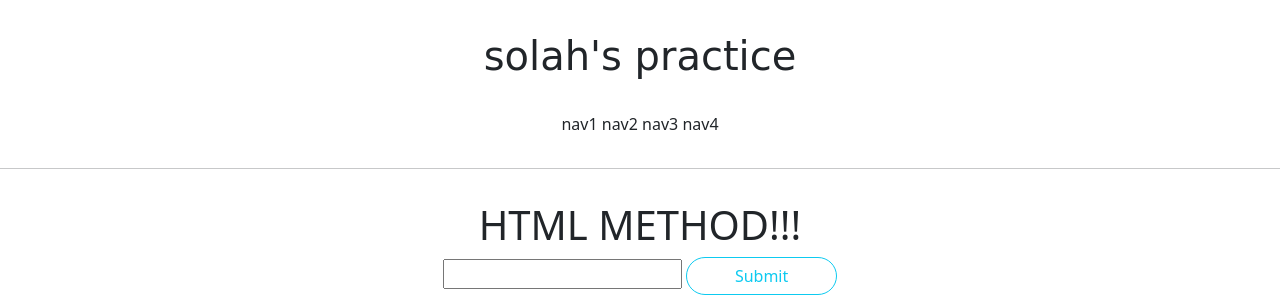
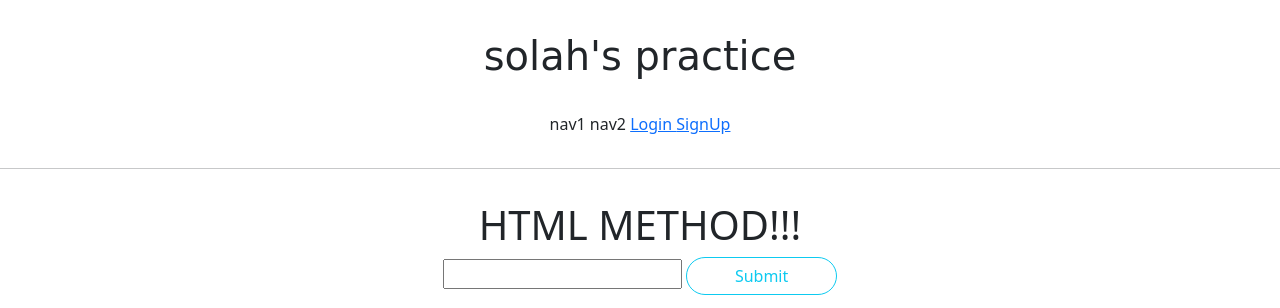
Before and after one commit to solahyun/Django_Practice, a Django app: template accountapp/templates/accountapp/hello_world.html in a window 1280 px wide. Shown: the top 308 px of the page. Run offline with Django 3.2, Linux system fonts and the light colour scheme; the template is opened without the code that fills it, so the values that code supplies are empty.

Commit message:
21/07/16 Fri commit 1

```diff
--- a/accountapp/templates/accountapp/create.html
+++ b/accountapp/templates/accountapp/create.html
@@ -9,7 +9,7 @@
             <form action="{% url 'accountapp:create' %}" method="post">
                 {% csrf_token %}
                 {{ form }}
-                <div>
+                <div class="m5">
                     <input type="submit"
                            class="btn btn-outline-info rounded-pill px-5">
                 </div>
--- a/templates/header.html
+++ b/templates/header.html
@@ -5,7 +5,24 @@
     <div class="sol_header_button">
         <span>nav1</span>
         <span>nav2</span>
-        <span>nav3</span>
-        <span>nav4</span>
+
+        {% if not user.is_authenticated %}
+        <span>
+            <a href="{% url 'accountapp:login' %}">
+                Login
+            </a>
+        </span>
+        <span>
+            <a href="{% url 'accountapp:create' %}">
+                SignUp
+            </a>
+        </span>
+        {% else %}
+        <span>
+            <a href="{% url 'accountapp:logout' %}">
+                Logout
+            </a>
+        </span>
+        {% endif %}
     </div>
 </div>
```
